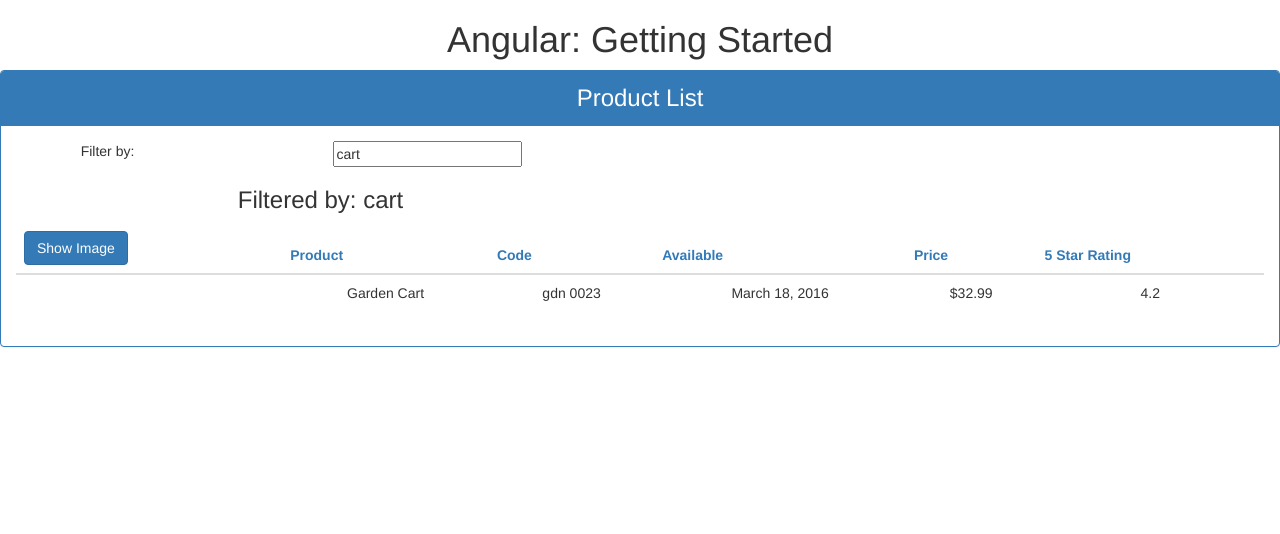
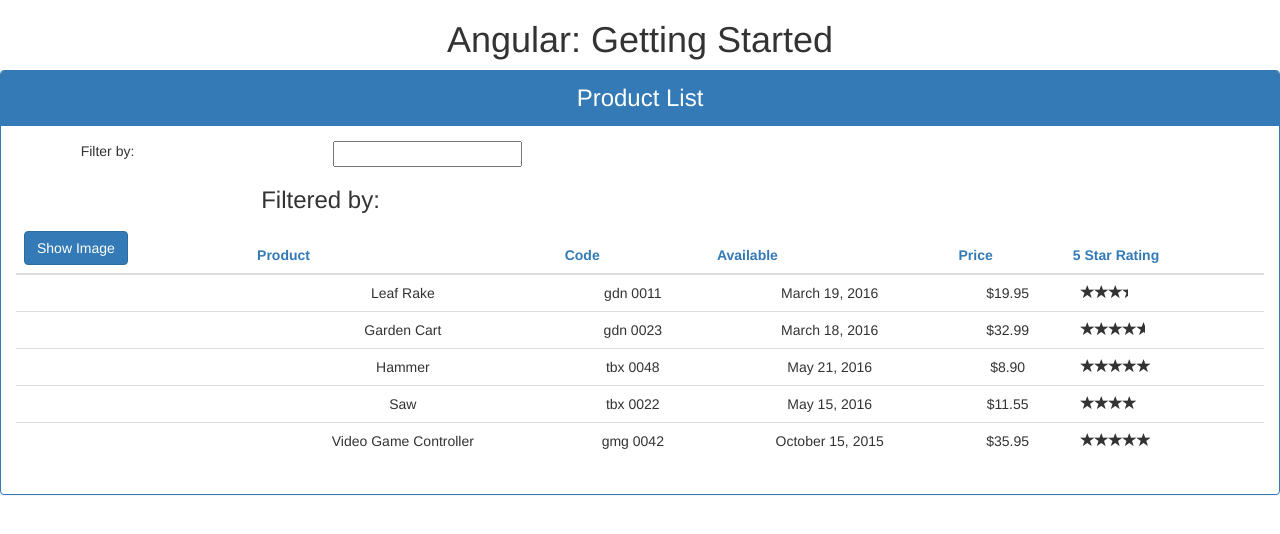
Before and after one commit to StevenPerez/practice-an-amp, an Angular app: page / in a window 1280 px wide. Shown: the top 534 px of the page. Built offline with nearby package versions, Linux system fonts and the light colour scheme.

Commit message:
Nested Components, Services and Dependency Injection

```diff
--- a/src/app/app.component.ts
+++ b/src/app/app.component.ts
@@ -1,9 +1,11 @@
 import { Component } from '@angular/core';
+import { ProductService } from './products/product.service';
 
 @Component({
   selector: 'pm-root',
   templateUrl: './app.component.html',
-  styleUrls: ['./app.component.css']
+  styleUrls: ['./app.component.css'],
+  providers: [ProductService]
 })
 export class AppComponent {
   pageTitle: string = 'Angular: Getting Started';
--- a/src/app/app.module.ts
+++ b/src/app/app.module.ts
@@ -5,12 +5,14 @@ import { FormsModule } from '@angular/forms';
 import { AppComponent } from './app.component';
 import { ProductListComponent } from './products/product-list.component';
 import { ConvertToSpacesPipe } from './shared/convert-to-spaces.pipe';
+import { StartComponent } from './shared/start.component';
 
 @NgModule({
   declarations: [
     AppComponent,
     ProductListComponent,
     ConvertToSpacesPipe,
+    StartComponent,
   ],
   imports: [
     BrowserModule,
--- a/src/app/products/product-list.component.html
+++ b/src/app/products/product-list.component.html
@@ -54,7 +54,13 @@
             <td>{{ product.productCode | lowercase | convertToSpaces:'-' }}</td>
             <td>{{ product.releaseDate }}</td>
             <td>{{ product.price | currency: 'USD':true:'1.2-2' }}</td>
-            <td>{{ product.starRating }}</td>
+            <td>
+              <pm-star
+                [rating]="product.starRating"
+                (ratingClicked)="onRatingClicked($event)"
+              >
+              </pm-star>
+            </td>
           </tr>
         </tbody>
       </table>
--- a/src/app/products/product-list.component.ts
+++ b/src/app/products/product-list.component.ts
@@ -1,5 +1,6 @@
 import { Component, OnInit } from '@angular/core';
 import { IProduct } from './product';
+import { ProductService } from './product.service';
 
 @Component({
   selector: 'pm-products',
@@ -22,32 +23,13 @@ export class ProductListComponent implements OnInit {
   }
 
   filteredProducts: IProduct[];
-  products: IProduct[] = [
-    {
-      'productId': 1,
-      'productName': 'Leaf Rake',
-      'productCode': 'GDN-0011',
-      'releaseDate': 'March 19, 2016',
-      'description': 'Leaf rake with 48-inch wooden handle.',
-      'price': 19.95,
-      'starRating': 3.2,
-      'imageUrl': 'http://openclipart.org/image/300px/svg_to_png/26215/Anonymous_Leaf_Rake.png'
-    },
-    {
-      'productId': 2,
-      'productName': 'Garden Cart',
-      'productCode': 'GDN-0023',
-      'releaseDate': 'March 18, 2016',
-      'description': '15 gallon capacity rolling garden cart',
-      'price': 32.99,
-      'starRating': 4.2,
-      'imageUrl': 'http://openclipart.org/image/300px/svg_to_png/58471/garden_cart.png'
-    }
-  ];
+  products: IProduct[] = [];
 
-  constructor() {
-    this.filteredProducts = this.products;
-    this.listFilter = 'cart';
+  constructor(private _productService: ProductService) {
+  }
+
+  onRatingClicked(message: string): void {
+    this.pageTitle = `Product List: ${message}`;
   }
 
   performFilter(filterBy: string): IProduct[] {
@@ -61,6 +43,7 @@ export class ProductListComponent implements OnInit {
   }
 
   ngOnInit(): void {
-    console.log('In OnInit');
+    this.products = this._productService.getProducts();
+    this.filteredProducts = this.products;
   }
 }
--- /dev/null
+++ b/src/app/products/product.service.ts
@@ -0,0 +1,61 @@
+import { Injectable } from '@angular/core';
+
+import { IProduct } from './product';
+
+@Injectable()
+export class ProductService {
+  getProducts(): IProduct[] {
+    return [
+      {
+        'productId': 1,
+        'productName': 'Leaf Rake',
+        'productCode': 'GDN-0011',
+        'releaseDate': 'March 19, 2016',
+        'description': 'Leaf rake with 48-inch wooden handle.',
+        'price': 19.95,
+        'starRating': 3.2,
+        'imageUrl': 'http://openclipart.org/image/300px/svg_to_png/26215/Anonymous_Leaf_Rake.png'
+      },
+      {
+        'productId': 2,
+        'productName': 'Garden Cart',
+        'productCode': 'GDN-0023',
+        'releaseDate': 'March 18, 2016',
+        'description': '15 gallon capacity rolling garden cart',
+        'price': 32.99,
+        'starRating': 4.2,
+        'imageUrl': 'http://openclipart.org/image/300px/svg_to_png/58471/garden_cart.png'
+      },
+      {
+        'productId': 5,
+        'productName': 'Hammer',
+        'productCode': 'TBX-0048',
+        'releaseDate': 'May 21, 2016',
+        'description': 'Curved claw steel hammer',
+        'price': 8.9,
+        'starRating': 4.8,
+        'imageUrl': 'http://openclipart.org/image/300px/svg_to_png/73/rejon_Hammer.png'
+      },
+      {
+        'productId': 8,
+        'productName': 'Saw',
+        'productCode': 'TBX-0022',
+        'releaseDate': 'May 15, 2016',
+        'description': '15-inch steel blade hand saw',
+        'price': 11.55,
+        'starRating': 3.7,
+        'imageUrl': 'http://openclipart.org/image/300px/svg_to_png/27070/egore911_saw.png'
+      },
+      {
+        'productId': 10,
+        'productName': 'Video Game Controller',
+        'productCode': 'GMG-0042',
+        'releaseDate': 'October 15, 2015',
+        'description': 'Standard two-button video game controller',
+        'price': 35.95,
+        'starRating': 4.6,
+        'imageUrl': 'http://openclipart.org/image/300px/svg_to_png/120337/xbox-controller_01.png'
+      }
+    ];
+  }
+}
--- a/src/app/shared/star.component.html
+++ b/src/app/shared/star.component.html
@@ -1,6 +1,9 @@
-<div class="crop"
-    [style.width.px]="starWidth"
-    [title]="rating">
+<div
+  class="crop"
+  [style.width.px]="starWidth"
+  [title]="rating"
+  (click)="onClick()"
+>
     <div style="width: 86px">
         <span class="glyphicon glyphicon-star"></span>
         <span class="glyphicon glyphicon-star"></span>
--- a/src/app/shared/start.component.ts
+++ b/src/app/shared/start.component.ts
@@ -1,4 +1,4 @@
-import { Component, OnChanges } from '@angular/core';
+import {Component, OnChanges, Input, Output, EventEmitter} from '@angular/core';
 
 @Component({
   selector: 'pm-star',
@@ -6,10 +6,15 @@ import { Component, OnChanges } from '@angular/core';
   styleUrls: ['./star.component.css'],
 })
 export class StartComponent implements OnChanges {
-  rating: number = 4;
-  startWidth: number;
+  @Input() rating: number;
+  starWidth: number;
+  @Output() ratingClicked: EventEmitter<string> = new EventEmitter<string>();
 
-  ngOnChanges() {
-    return;
+  ngOnChanges(): void {
+    this.starWidth = this.rating * 86 / 5;
+  }
+
+  onClick(): void {
+    this.ratingClicked.emit(`The rating ${this.rating} was clicked`);
   }
 }
```
